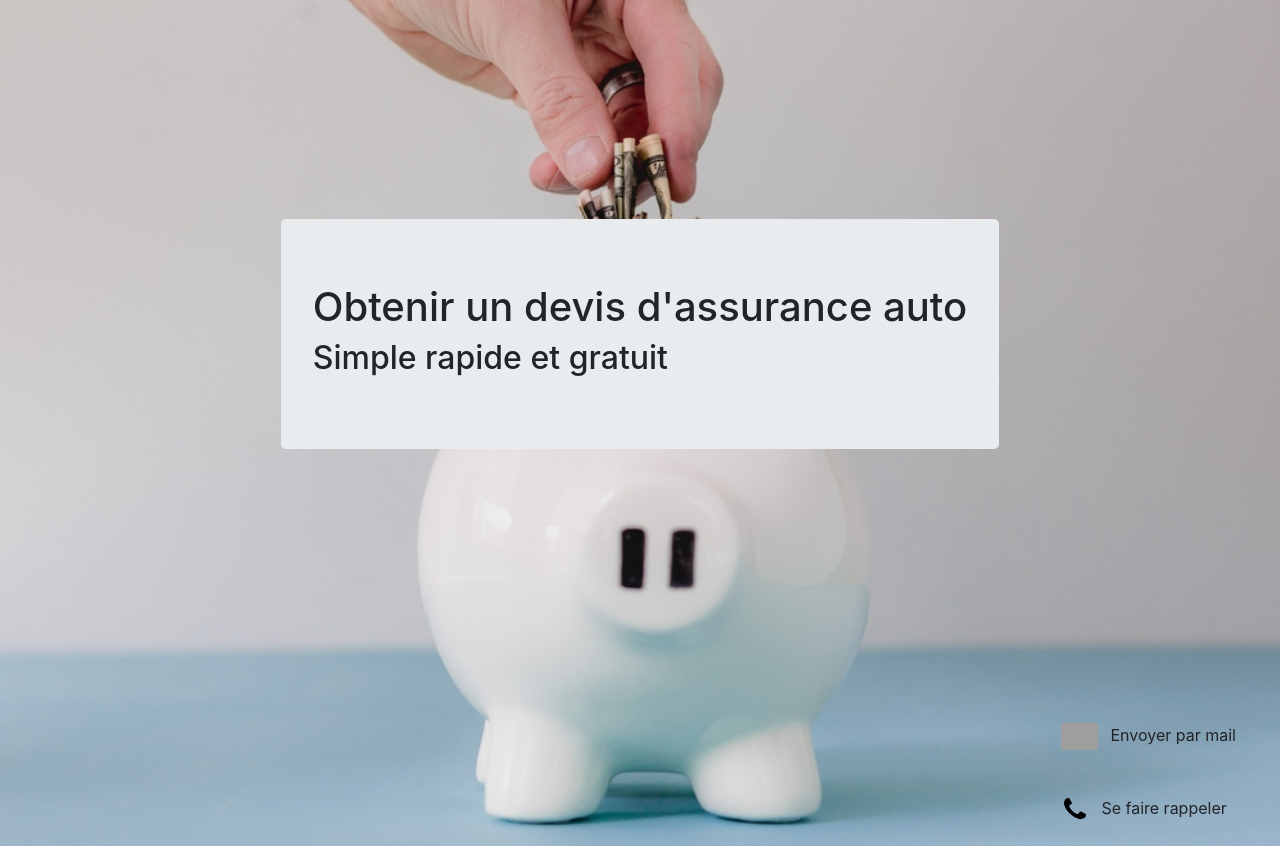
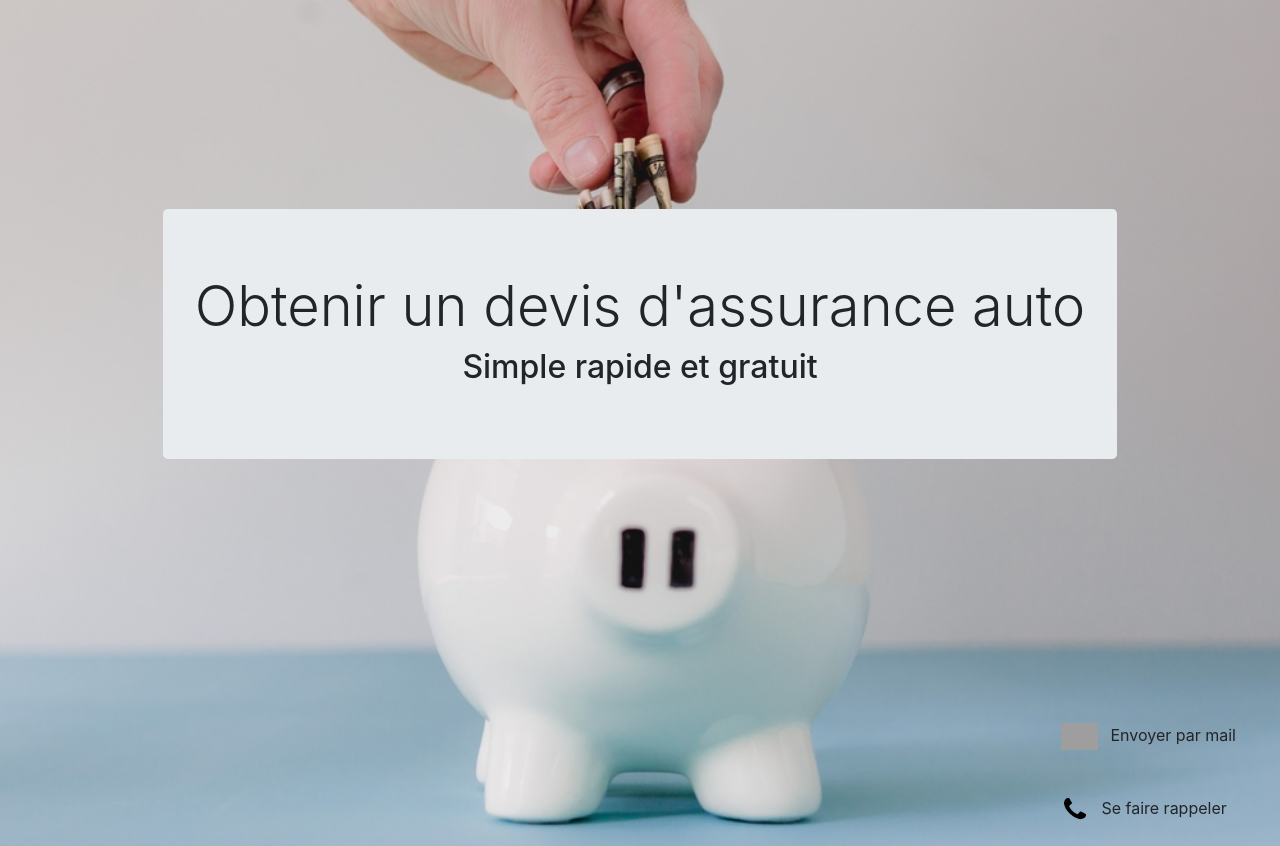
Before and after one commit to AntoineVol/front-final-proxibanque, an Angular app: page /home in a window 1280 px wide. Built offline with nearby package versions, Linux system fonts and the light colour scheme; no server answers; grey boxes are pictures that could not be loaded.

Commit message:
actualisation du sondage en cours à chaque retour à la page d'accueil

```diff
--- a/src/app/comment-confirmation/comment-confirmation.component.html
+++ b/src/app/comment-confirmation/comment-confirmation.component.html
@@ -1,6 +1,6 @@
 <div class="center-content d-flex justify-content-center align-items-center">
   <div class="jumbotron">
-    <h1>Merci pour votre participation. Votre avis a été envoyé à nos équipes.</h1>
-    <button class="btn btn-success" routerLink="/home">Revenir à l'accueil</button>
+    <h1 class="display-4">Merci pour votre participation. Votre avis a été envoyé à nos équipes.</h1>
+    <button class="btn btn-success" routerLink="/">Revenir à l'accueil</button>
   </div>
 </div>
--- a/src/app/home/home.component.html
+++ b/src/app/home/home.component.html
@@ -1,2 +1,2 @@
-<app-no-survey *ngIf="survey.id == null"></app-no-survey>
-<app-survey *ngIf="survey.id != null" [survey]="survey"></app-survey>
+<app-no-survey *ngIf="survey?.id == null"></app-no-survey>
+<app-survey *ngIf="survey?.id != null" [survey]="survey"></app-survey>
--- a/src/app/home/home.component.ts
+++ b/src/app/home/home.component.ts
@@ -11,11 +11,19 @@ export class HomeComponent implements OnInit {
   survey : Survey;
   constructor(private surveyService : SurveyService) {
     this.survey=new Survey();
+
    }
 
   ngOnInit() {
-    this.surveyService.readActive().subscribe((s)=> (this.survey=s))
+    // this.surveyService.readActive().subscribe((s)=> (this.survey=s))
+    // console.log(this.survey);
+  }
+
+  ngAfterViewInit(){
+
+    this.surveyService.readActive().subscribe((s)=> (
+      setTimeout(()=>this.survey=s)
+    ))
     console.log(this.survey);
   }
-
 }
--- a/src/app/no-survey/no-survey.component.css
+++ b/src/app/no-survey/no-survey.component.css
@@ -11,3 +11,6 @@ img{
     height: 1.7em;
     margin-right: 0.8em;
 }
+h2{
+    text-align: center;
+}
--- a/src/app/no-survey/no-survey.component.html
+++ b/src/app/no-survey/no-survey.component.html
@@ -1,7 +1,7 @@
 <div class="container-fluid">
   <div class="center-content d-flex justify-content-center align-items-center">
     <div class="jumbotron">
-      <h1>Obtenir un devis d'assurance auto</h1>
+      <h1 class="display-4">Obtenir un devis d'assurance auto</h1>
       <h2>Simple rapide et gratuit</h2>
     </div>
   </div>
```
